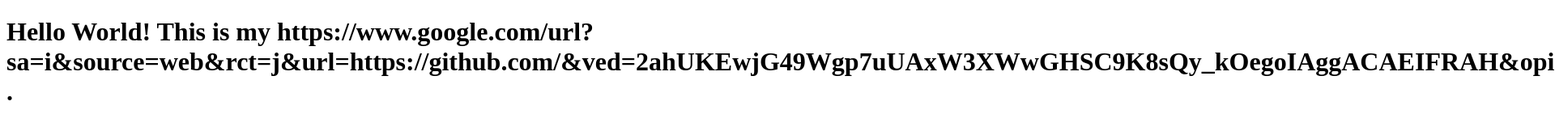
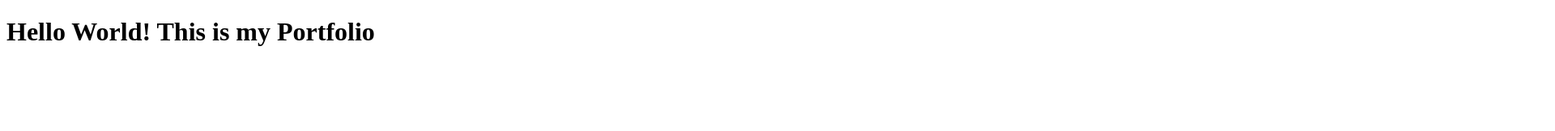
Before and after one commit to Aeshennn/aeshen.github.io, a plain HTML site: page index.html in a window 1280 px wide. Shown: the top 162 px of the page at 81% size, 1920 px wide, since content can reach past the window. Drawn offline with Linux system fonts and the light colour scheme.

Commit message:
Update index.html

```diff
--- a/index.html
+++ b/index.html
@@ -1,8 +1,9 @@
 <!DOCTYPE html>
 <html>
+  <meta charset="UTF-8">
+  <meta charset="viewport" content="width=device-width, initial-scale=1">
+  <link rel="stylesheet" href="styel.css">
   <body>
-    <h1>Hello World! This is my
-      https://www.google.com/url?sa=i&source=web&rct=j&url=https://github.com/&ved=2ahUKEwjG49Wgp7uUAxW3XWwGHSC9K8sQy_kOegoIAggACAEIFRAH&opi=89978449&cd&psig=AOvVaw0FYu8FcOSNNiX1L9zlUFcL&ust=1778934952546000
-      .</h1>
+    <h1>Hello World! This is my Portfolio</h1>
   </body>
 </html>
```
